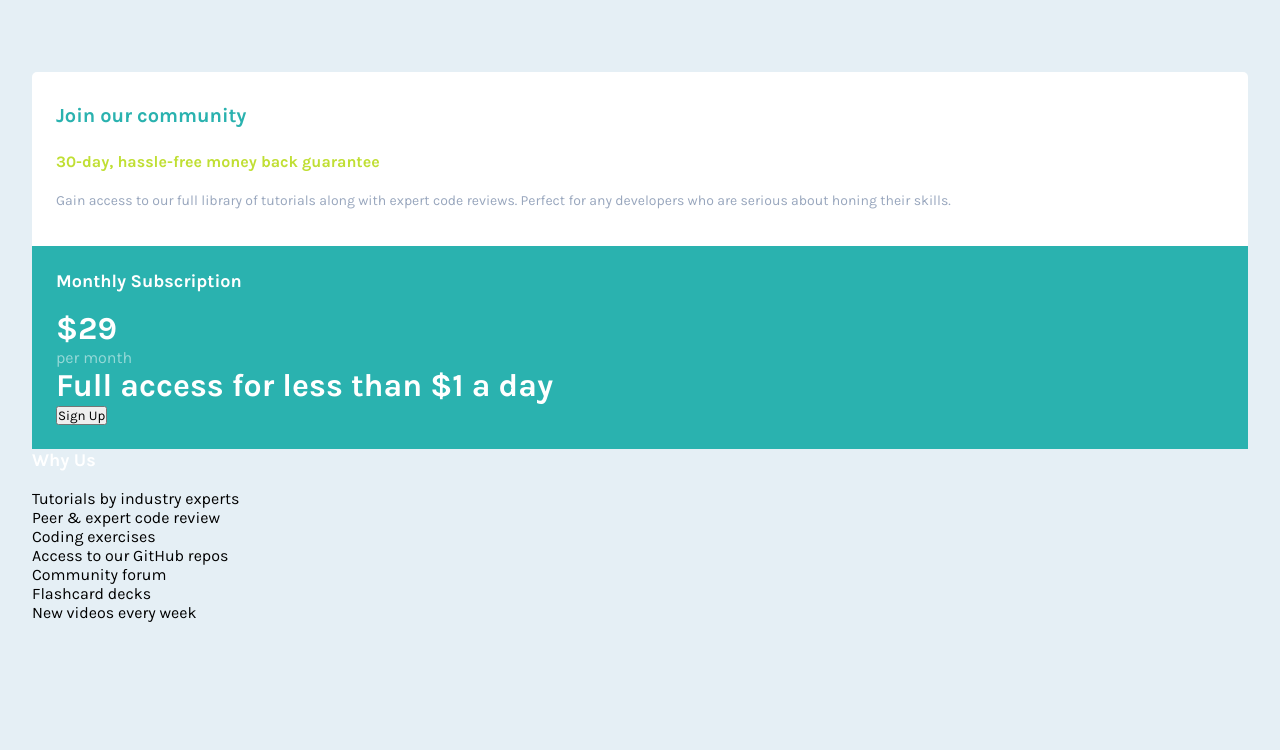
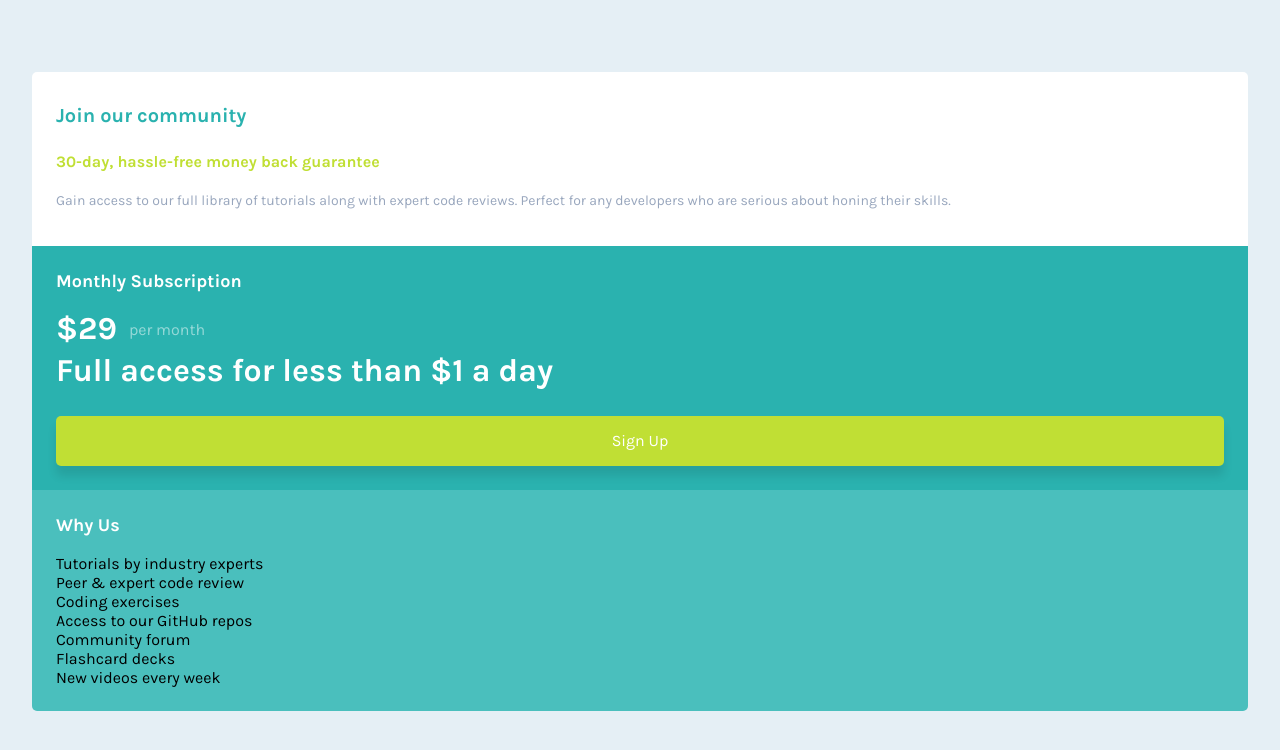
Before and after one commit to YhyrOhZ/price_component, a plain HTML site: page index.html in a window 1280 px wide. Drawn offline with Linux system fonts and the light colour scheme.

Commit message:
HTML e CSS pronto

```diff
--- a/css/main.css
+++ b/css/main.css
@@ -36,3 +36,34 @@
     color: white;
     opacity: 0.5;
 }
+
+.section-inferior_esquerda div{
+    display: flex;
+    gap: 0.75rem;
+    align-items: center;
+    margin-bottom: 0.25rem;
+}
+
+.section-inferior_esquerda > p{
+    color: white;
+    line-height: 1.625rem;
+    margin-bottom: 1.625rem;
+}
+
+.section-inferior_esquerda button{
+    padding-block: 1rem;
+    width: 100%;
+    color: white;
+    font-size: 1rem;
+    line-height: 1.125rem;
+    border: none;
+    background-color: var(--Bright-yellow);
+    border-radius: 0.313rem;
+    box-shadow: 0px 10px 10px rgba(0, 0, 0, 0.0973011)
+}
+
+.section-inferior_direita{
+    background-color: var(--light-cyan);
+    padding: 1.5rem;
+    border-radius: 0 0 0.313rem 0.313rem;
+}
```
